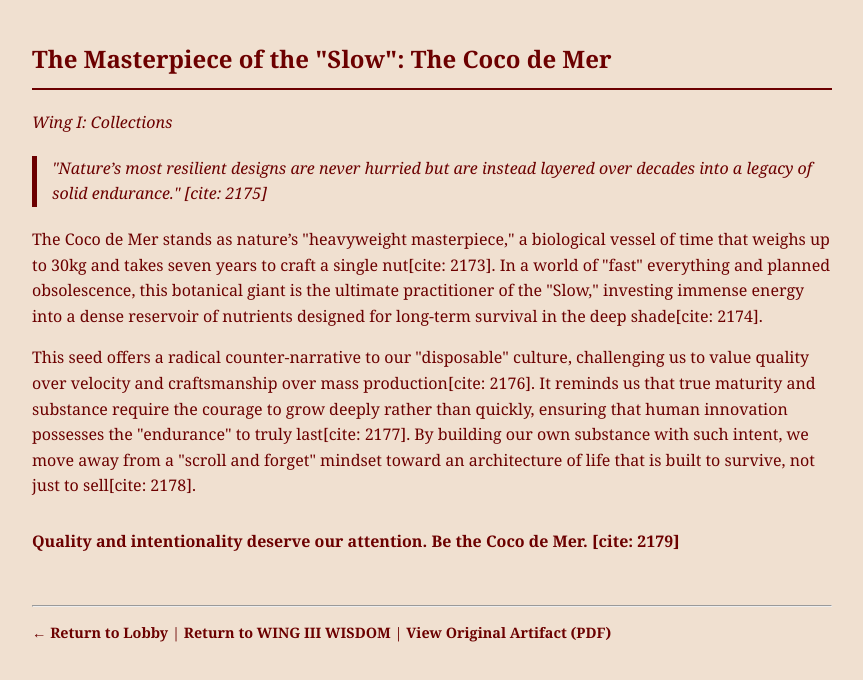
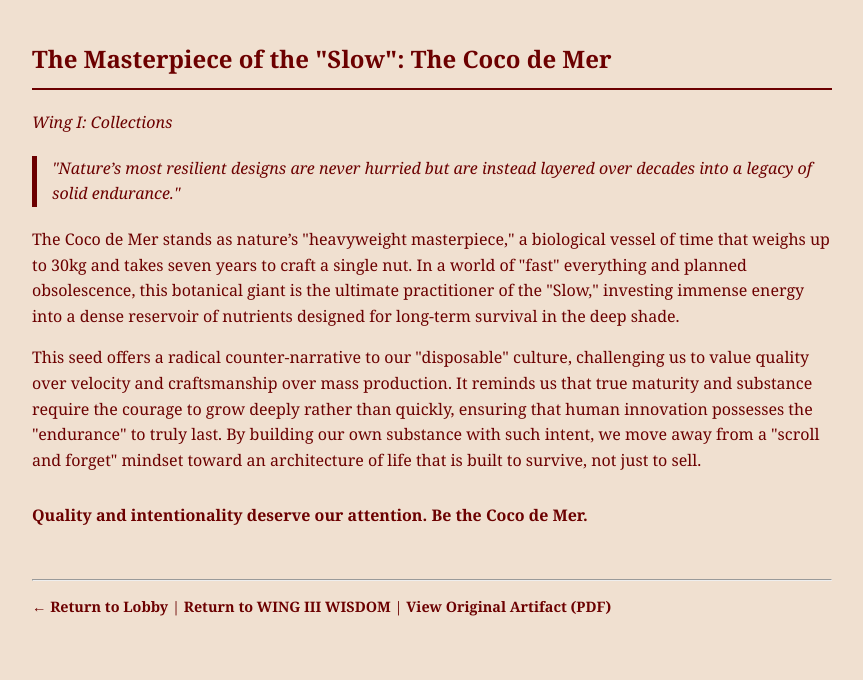
Before and after one commit to gskg02-values/for-the-busy-minds, a plain HTML site: page exhibit2.html in a window 1280 px wide. Shown: the whole page, without its empty margins (208-1071 px from the left). Drawn offline with Linux system fonts and the light colour scheme.

Commit message:
Fix HTML formatting and improve content clarity

```diff
--- a/exhibit2.html
+++ b/exhibit2.html
@@ -28,18 +28,18 @@
     <p><i>Wing I: Collections</i></p>
 
     <blockquote>
-        "Nature’s most resilient designs are never hurried but are instead layered over decades into a legacy of solid endurance." [cite: 2175]
+        "Nature’s most resilient designs are never hurried but are instead layered over decades into a legacy of solid endurance."
     </blockquote>
 
     <p>
-        The Coco de Mer stands as nature’s "heavyweight masterpiece," a biological vessel of time that weighs up to 30kg and takes seven years to craft a single nut[cite: 2173]. In a world of "fast" everything and planned obsolescence, this botanical giant is the ultimate practitioner of the "Slow," investing immense energy into a dense reservoir of nutrients designed for long-term survival in the deep shade[cite: 2174].
+        The Coco de Mer stands as nature’s "heavyweight masterpiece," a biological vessel of time that weighs up to 30kg and takes seven years to craft a single nut. In a world of "fast" everything and planned obsolescence, this botanical giant is the ultimate practitioner of the "Slow," investing immense energy into a dense reservoir of nutrients designed for long-term survival in the deep shade.
     </p>
 
     <p>
-        This seed offers a radical counter-narrative to our "disposable" culture, challenging us to value quality over velocity and craftsmanship over mass production[cite: 2176]. It reminds us that true maturity and substance require the courage to grow deeply rather than quickly, ensuring that human innovation possesses the "endurance" to truly last[cite: 2177]. By building our own substance with such intent, we move away from a "scroll and forget" mindset toward an architecture of life that is built to survive, not just to sell[cite: 2178].
+        This seed offers a radical counter-narrative to our "disposable" culture, challenging us to value quality over velocity and craftsmanship over mass production. It reminds us that true maturity and substance require the courage to grow deeply rather than quickly, ensuring that human innovation possesses the "endurance" to truly last. By building our own substance with such intent, we move away from a "scroll and forget" mindset toward an architecture of life that is built to survive, not just to sell.
     </p>
 
-    <span class="footer-caption">Quality and intentionality deserve our attention. Be the Coco de Mer. [cite: 2179]</span>
+    <span class="footer-caption">Quality and intentionality deserve our attention. Be the Coco de Mer. </span>
 
     <div class="nav-links">
         <hr>
```
